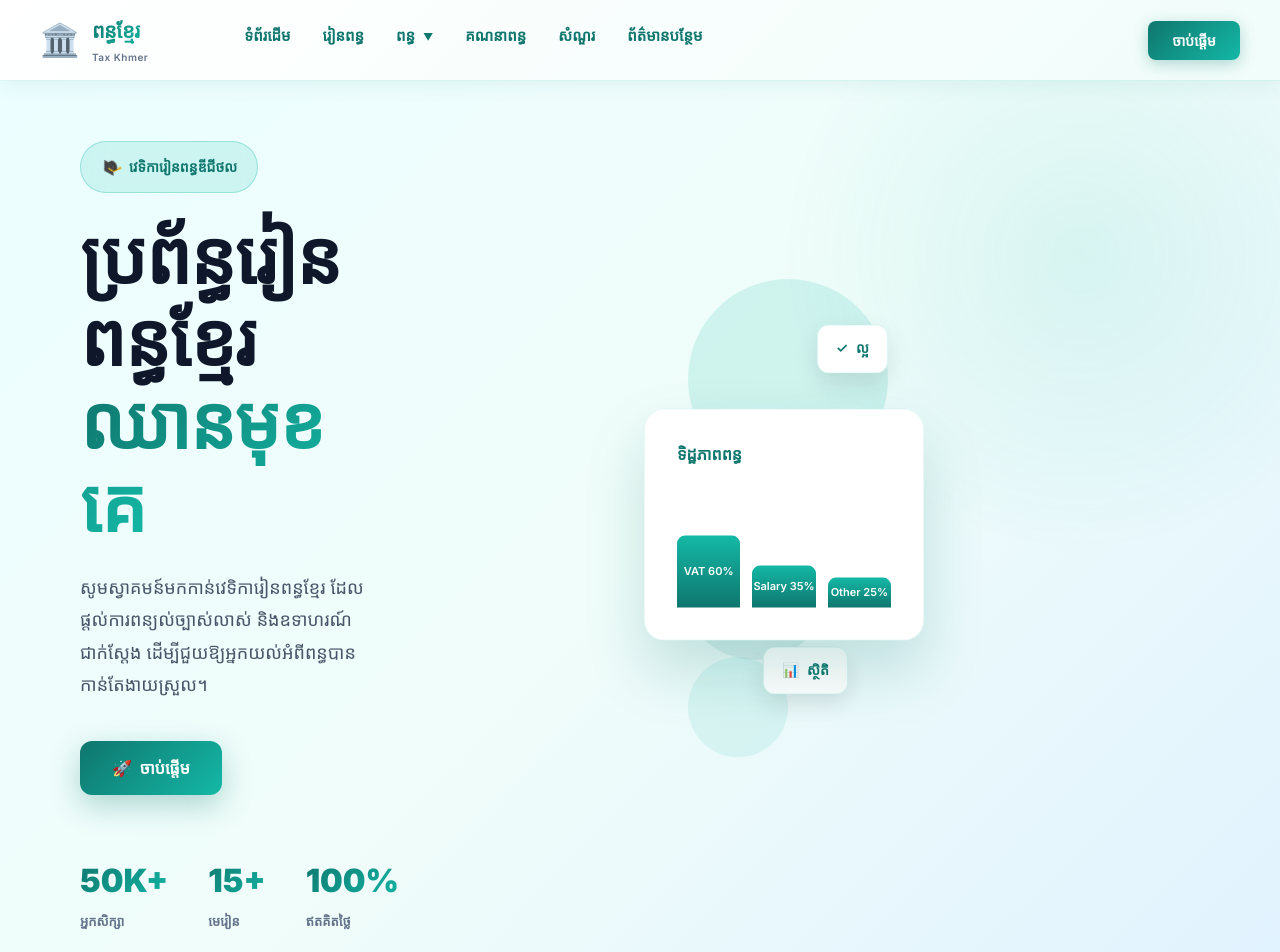
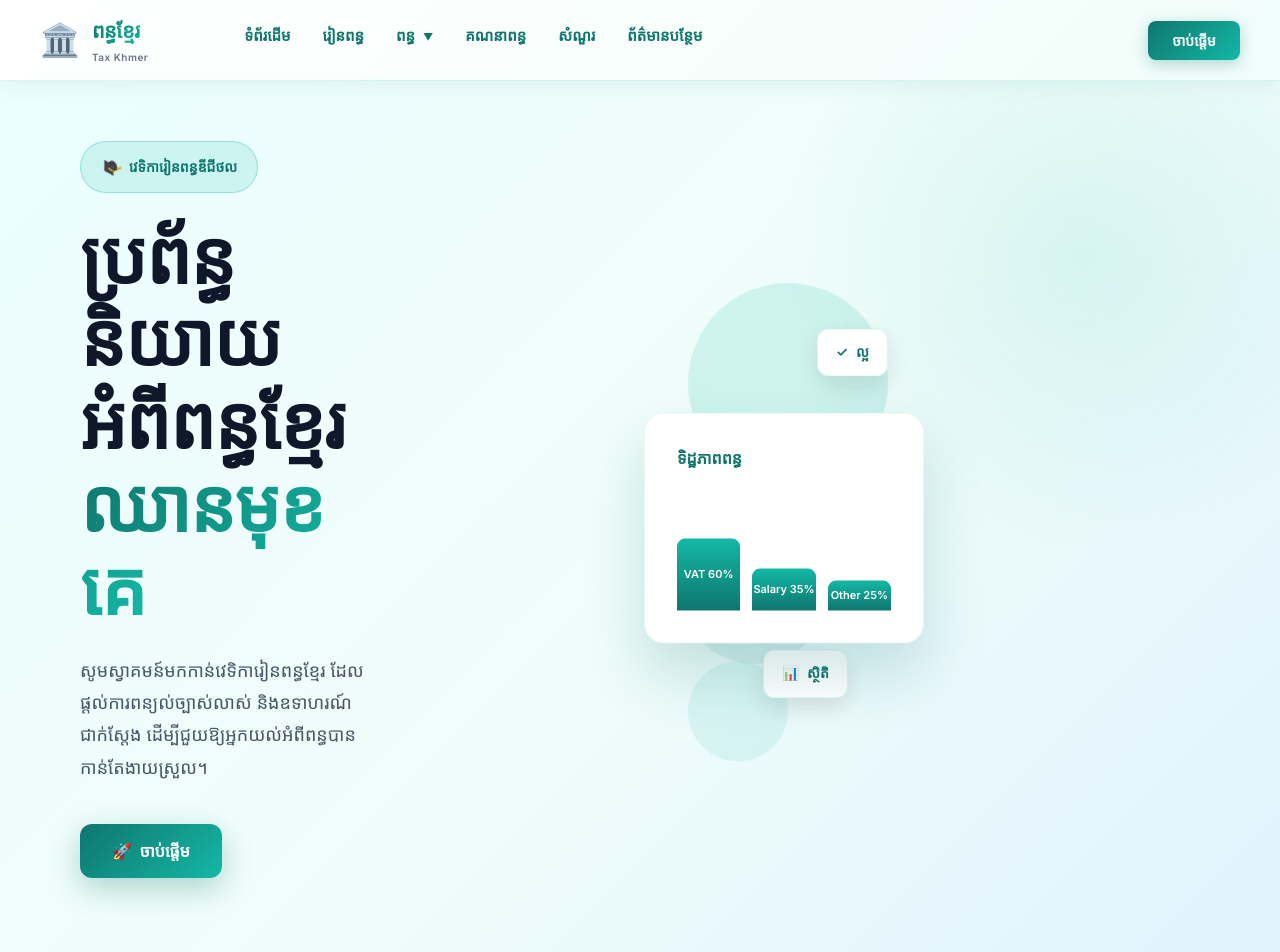
Before and after one commit to DAY8hastaken/tax_calculator, a Vue app: page / in a window 1280 px wide. Shown: the top 952 px of the page. Built offline with nearby package versions, Linux system fonts and the light colour scheme; the HTML template or start-up script is replaced by a standard one.

Commit message:
update website

```diff
--- a/src/components/HeroSection.vue
+++ b/src/components/HeroSection.vue
@@ -9,7 +9,7 @@
         </div>
 
         <h1 class="hero-title">
-          ប្រព័ន្ធរៀនពន្ធខ្មែរ
+          ប្រព័ន្ធនិយាយអំពីពន្ធខ្មែរ
           <span class="gradient-highlight">ឈានមុខគេ</span>
         </h1>
 
@@ -21,22 +21,6 @@
           <button class="btn btn-primary" @click="goToCalculator">
             <span>🚀</span> ចាប់ផ្ដើម
           </button>
-        </div>
-
-        <!-- Stats -->
-        <div class="hero-stats">
-          <div class="stat">
-            <div class="stat-number">50K+</div>
-            <div class="stat-label">អ្នកសិក្សា</div>
-          </div>
-          <div class="stat">
-            <div class="stat-number">15+</div>
-            <div class="stat-label">មេរៀន</div>
-          </div>
-          <div class="stat">
-            <div class="stat-number">100%</div>
-            <div class="stat-label">ឥតគិតថ្លៃ</div>
-          </div>
         </div>
       </div>
 
@@ -227,34 +211,6 @@ const goToCalculator = () => {
 .btn-secondary:hover {
   background: rgba(15, 118, 110, 0.05);
   transform: translateY(-4px);
-}
-
-/* Stats */
-.hero-stats {
-  display: flex;
-  gap: 40px;
-  animation: slideInLeft 0.6s ease 0.4s both;
-}
-
-.stat {
-  display: flex;
-  flex-direction: column;
-  gap: 4px;
-}
-
-.stat-number {
-  font-size: 32px;
-  font-weight: 900;
-  background: linear-gradient(135deg, #0f766e 0%, #14b8a6 100%);
-  -webkit-background-clip: text;
-  -webkit-text-fill-color: transparent;
-  background-clip: text;
-}
-
-.stat-label {
-  font-size: 13px;
-  color: #64748b;
-  font-weight: 600;
 }
 
 /* Right Illustration */
```
